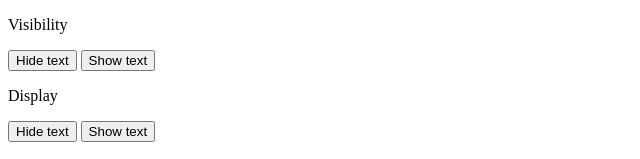
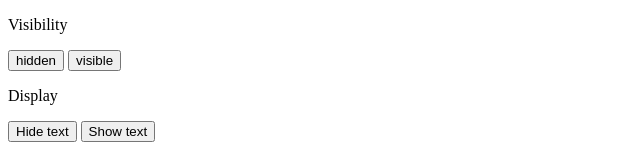
Before and after one commit to lofersfanclub/css-display, a plain HTML site: page index.html in a window 1280 px wide. Shown: the top 159 px of the page, without its empty margins (0-640 px from the left). Drawn offline with Linux system fonts and the light colour scheme.

Commit message:
Update index.html

```diff
--- a/index.html
+++ b/index.html
@@ -17,8 +17,8 @@
 Visibility
 </p>
 
-<input type="button" value="Hide text" onclick="document.getElementById('p1').style.visibility='hidden'">
-<input type="button" value="Show text" onclick="document.getElementById('p1').style.visibility='visible'">
+<input type="button" value="hidden" onclick="document.getElementById('p1').style.visibility='hidden'">
+<input type="button" value="visible" onclick="document.getElementById('p1').style.visibility='visible'">
 
 <p id="p2">
 Display
@@ -37,6 +37,7 @@ Opacity:
 
  <input type="range" min="0" max="1.0" value="0.5" class="slider block" step="0.01" id="myRange">
 
+
  <script>
  var slider = document.getElementById("myRange");
 var output = document.getElementById("demo");
```
